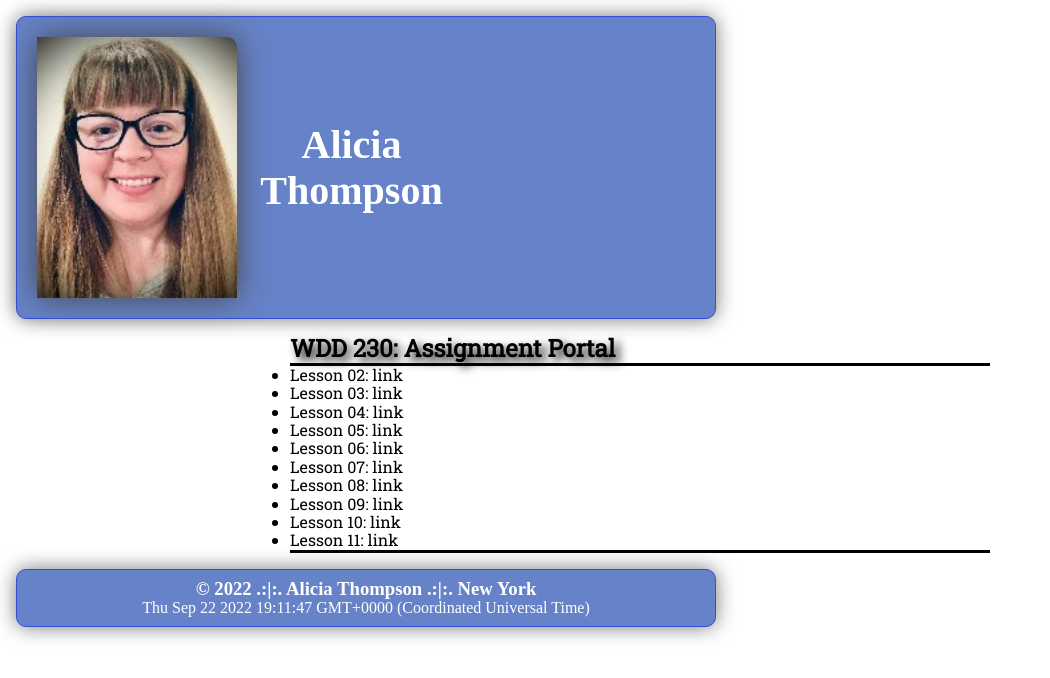
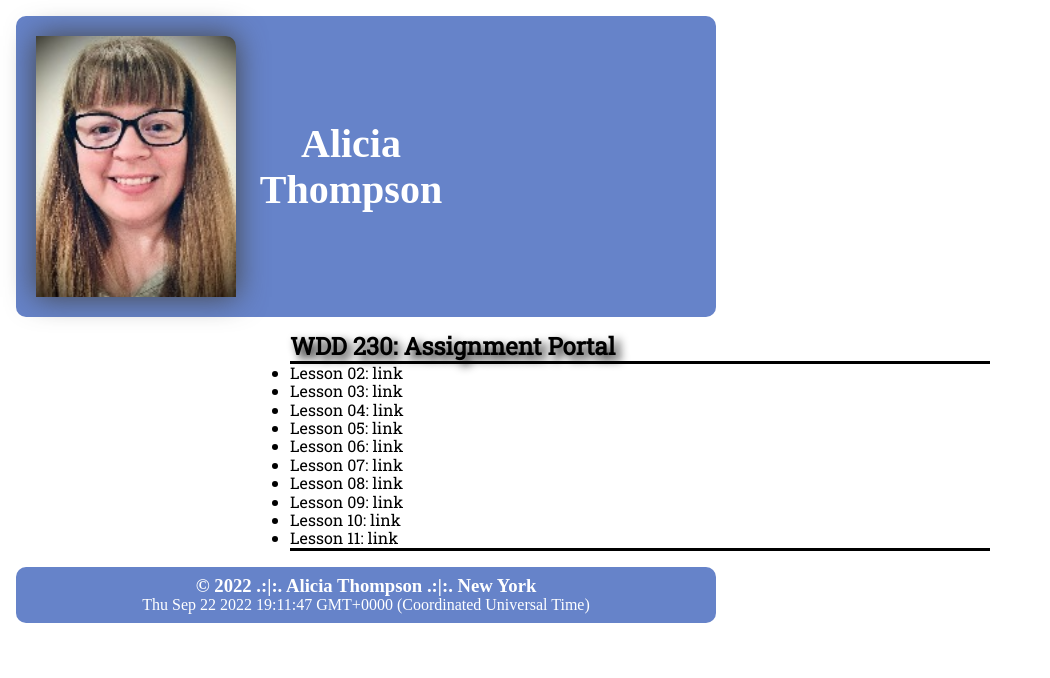
Before and after one commit to peanutbuttersharkface/WDD230, a plain HTML site: page index.html in a window 1280 px wide. Shown: the whole page, without its empty margins (0-1050 px from the left). Drawn offline with Linux system fonts and the light colour scheme.

Commit message:
change header boarder

```diff
--- a/styles/small.css
+++ b/styles/small.css
@@ -31,15 +31,12 @@ h2 {
 }
 header {
     margin: 1rem;
-    border: 1px solid rgb(52, 79, 212);
     padding: 20px;
     background-color: rgb(102, 131, 201);
     display: grid;
     grid-template-columns: 200px 1fr 1fr;
     align-items: center;
-    box-shadow: 0 0 20px #777;
     color: white;
-
     text-align:center;
 }
 
@@ -50,12 +47,9 @@ header img {
 
 footer {
     margin: 1rem;
-    border: 1px solid rgb(52, 79, 212);
     padding: .5rem;
     background-color: rgb(102, 131, 201);
     align-items: center;
-    box-shadow: 0 0 20px #777;
     color: white;
-
     text-align: center;
 }
```
